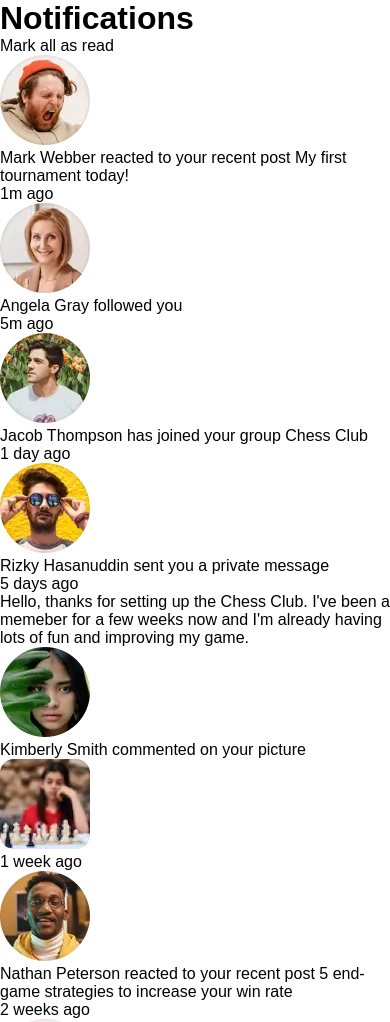
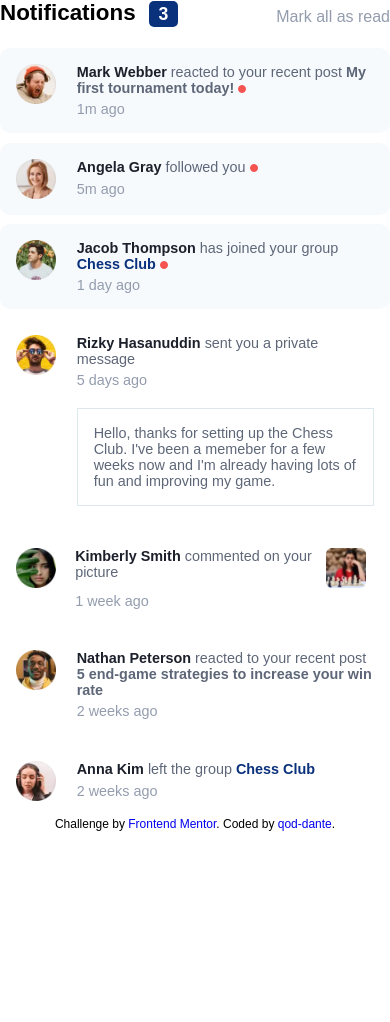
Before and after one commit to qod-dante/Notifications-Page-by-qod-dante, a plain HTML site: page index.html in a window 390 px wide. Shown: the top 1022 px of the page. After the commit the page ends 844 px from the top, so only its background shows below. Drawn offline with Linux system fonts and the light colour scheme.

Commit message:
Mobile Version Done

```diff
--- a/index.html
+++ b/index.html
@@ -9,73 +9,72 @@
   <link rel="icon" type="image/png" sizes="32x32" href="./images/favicon-32x32.png">
   <title>Frontend Mentor | Notifications page</title>
 </head>
-<body>
-  <header>
-    <div class="header-and-number">
-      <h1>Notifications</h1>
-      <p><span id="notification-counter"></span></p>
-    </div>
-    <p><span id>Mark all as read</span></p>
+<body class="grid">
+  <header class="grid">
+    <h1 class="header-and-number">Notifications <span id="notification-counter">3</span></h1>
+    <p id="mark-all">Mark all as read</p>
   </header>
-  <main>
-    <div class="main-child main-ch1 unread-msg">
+  <main class="grid">
+    <div class="main-child webber unread-msg grid">
       <img src="./assets/images/avatar-mark-webber.webp"
            alt="User Avatar"
-           class="avatar" />
-      <p><span class="at-username">Mark Webber</span> reacted to your recent post <span class="post-ref">My first tournament today!</span> <span class="unread-indicator"></span></p>
-      <p><span class="time-posted">1m ago</span></p>
+           class="webber-avatar avatar" />
+      <p class="webber-na notif-activity"><span class="at-username">Mark Webber</span> reacted to your recent post <span class="post-ref">My first tournament today!</span><span class="space"></span> <span class="unread-indicator"></span></p>
+      <p class="webber-tp time-posted">1m ago</p>
     </div>
-    <div class="main-child main-ch2 unread-msg">
+    <div class="main-child angela unread-msg grid">
       <img src="./assets/images/avatar-angela-gray.webp"
            alt="User Avatar"
-           class="avatar" />
-      <p><span class="at-username">Angela Gray</span> followed you <span class="unread-indicator"></span></p>
-      <p><span class="time-posted">5m ago</span></p>
+           class="angela-avatar avatar" />
+      <p class="angela-na notif-activity"><span class="at-username">Angela Gray</span> followed you <span class="unread-indicator"></span></p>
+      <p class="angela-tp time-posted">5m ago</p>
     </div>
-    <div class="main-child main-ch3 unread-msg">
+    <div class="main-child thompson unread-msg grid">
       <img src="./assets/images/avatar-jacob-thompson.webp"
            alt="User Avatar"
-           class="avatar" />
-      <p><span class="at-username">Jacob Thompson</span> has joined your group <span class="group-name">Chess Club</span> <span class="unread-indicator"></span></p>
-      <p><span class="time-posted">1 day ago</span></p>
+           class="thompson-avatar avatar" />
+      <p class="thompson-na notif-activity"><span class="at-username">Jacob Thompson</span> has joined your group <span class="group-name">Chess Club</span> <span class="unread-indicator"></span></p>
+      <p class="thompson-tp time-posted">1 day ago</p>
     </div>
-    <div class="main-child main-ch4 read-msg">
+    <div class="main-child hasanuddin read-msg grid">
       <img src="./assets/images/avatar-rizky-hasanuddin.webp"
            alt="User Avatar"
-           class="avatar" />
-      <p><span class="at-username">Rizky Hasanuddin</span> sent you a private message</p>
-      <p><span class="time-posted">5 days ago</span></p>
-      <p class="private-msg">Hello, thanks for setting up the Chess Club. I've been a memeber for a few weeks now and I'm already having lots of fun and improving my game.</p>
+           class="hasanuddin-avatar avatar" />
+      <p class="hasanuddin-na notif-activity"><span class="at-username">Rizky Hasanuddin</span> sent you a private message</p>
+      <p class="hasanuddin-tp time-posted">5 days ago</p>
+      <p class="private-msg hasanuddin-prvtmsg">Hello, thanks for setting up the Chess Club. I've been a memeber for a few weeks now and I'm already having lots of fun and improving my game.</p>
     </div>
-    <div class="main-child main-ch5 read-msg">
+    <div class="main-child smith read-msg grid">
       <img src="./assets/images/avatar-kimberly-smith.webp"
            alt="User Avatar"
-           class="avatar" />
-      <p><span class="at-username">Kimberly Smith</span> commented on your picture</p>
+           class="smith-avatar avatar" />
+      <p class="smith-na notif-activity"><span class="at-username">Kimberly Smith</span> commented on your picture</p>
       <img src="./assets/images/image-chess.webp"
            alt="Posted image"
-           class="chess-img" />
-      <p><span class="time-posted">1 week ago</span></p>
+           class="chess-img avatar" />
+      <p class="smith-tp time-posted">1 week ago</p>
     </div>
-    <div class="main-child main-ch6 read-msg">
+    <div class="main-child peterson read-msg grid">
       <img src="./assets/images/avatar-nathan-peterson.webp"
            alt="User image"
-           class="avatar" />
-      <p><span class="at-username">Nathan Peterson</span> reacted to your recent post <span class="post-ref">5 end-game strategies to increase your win rate</span></p>
-      <p><span class="time-posted">2 weeks ago</span></p>
+           class="peterson-avatar avatar" />
+      <p class="peterson-na notif-activity"><span class="at-username">Nathan Peterson</span> reacted to your recent post <span class="post-ref">5 end-game strategies to increase your win rate</span></p>
+      <p class="peterson-tp time-posted">2 weeks ago</p>
     </div>
-    <div class="main-child main-ch7 read-msg">
+    <div class="main-child kim read-msg grid">
       <img src="./assets/images/avatar-anna-kim.webp"
            alt="User image"
-           class="avatar" />
-      <p><span class="at-username">Anna Kim</span> left the group <span class="group-name">Chess Club</span></p>
-      <p><span class="time-posted">2 weeks ago</span></p>
+           class="kim-avatar avatar" />
+      <p class="kim-na notif-activity"><span class="at-username">Anna Kim</span> left the group <span class="group-name">Chess Club</span></p>
+      <p class="kim-tp time-posted">2 weeks ago</p>
     </div>
   </main>
-  <footer class="attribution">
+  <footer class="attribution text-a-center">
     <p>Challenge by <a href="https://www.frontendmentor.io?ref=challenge" target="_blank">Frontend Mentor</a>.
     Coded by <a href="https://github.com/qod-dante/">qod-dante</a>.
     </p>
   </footer>
+  <noscript>Oops! It seems your browser either doesn't support JavaScript, or it has been disabled. Please check your settings and try again.</noscript>
+  <script src="./scripts/mainScript.js"></script>
 </body>
 </html>
--- a/styles/main.css
+++ b/styles/main.css
@@ -1,12 +1,3 @@
-* {
-    padding: 0;
-    margin: 0;
-    font-family: "Plus Jakarta Sans", sans-serif;
-    box-sizing: border-box;
-    text-decoration: none;
-    list-style-type: none;
-}
-
 :root {
     --red: hsl(1, 90%, 64%);
     --blue: hsl(219, 85%, 26%);
@@ -21,3 +12,299 @@
     --fontWeightMedium: 500;
     --fontWeightExtraBold: 800;
 }
+
+* {
+    padding: 0;
+    margin: 0;
+    font-family: "Plus Jakarta Sans", sans-serif;
+    box-sizing: border-box;
+    text-decoration: none;
+    list-style-type: none;
+}
+
+/* Quick styles */
+
+.grid {
+    display: grid;
+}
+
+.text-a-center {
+    text-align: center;
+}
+
+/* Desktop layout */
+
+body {
+    grid-template-areas:
+    'header header'
+    'main main'
+    'attribution attribution';
+    grid-template-rows: repeat(3, auto);
+    grid-template-columns: 1fr 6fr;
+}
+
+header {
+    grid-area: header;
+    grid-template-areas: 'header-and-number mark-all';
+    grid-template-columns: auto auto;
+    justify-content: space-between;
+    margin-bottom: 0.8rem;
+    column-gap: 1rem;
+}
+
+.header-and-number {
+    grid-area: header-and-number;
+    font-size: 1.4rem;
+    word-spacing: 7px;
+    font-weight: var(--fontWeightExtraBold);
+}
+
+#notification-counter {
+    color: var(--white);
+    background-color: var(--blue);
+    padding: 0.2rem 0.6rem;
+    border: transparent;
+    border-radius: 5px;
+    align-self: center;
+    justify-self: center;
+    font-size: 1.1rem;
+}
+
+#mark-all {
+    grid-area: mark-all;
+    font-size: var(--paraFontSize);
+    align-self: end;
+    color: var(--greyishBlue);
+}
+
+main {
+    grid-template-columns: 1fr 6fr;
+    grid-area: main;
+    grid-template-rows: repeat(7, auto);
+    grid-template-areas:
+    'webber webber'
+    'angela angela'
+    'thompson thompson'
+    'hasanuddin hasanuddin'
+    'smith smith'
+    'peterson peterson'
+    'kim kim';
+}
+
+.main-child {
+    font-size: 0.9rem;
+    padding: 1rem;
+    border: 1px transparent;
+    border-radius: 10px;
+    margin-top: 0.6rem;
+    column-gap: 0.7rem;
+    row-gap: 0.3rem;
+}
+
+.avatar {
+    width: 40px;
+    height: 40px;
+}
+
+.notif-activity {
+    color: var(--darkGreyishBlue);
+}
+
+.at-username {
+    font-weight: var(--fontWeightExtraBold);
+    color: var(--veryDarkBlue);
+}
+
+.post-ref {
+    font-weight: var(--fontWeightExtraBold);
+}
+
+.unread-indicator {
+    background-color: var(--red);
+    border: 1px solid var(--red);
+    border-radius: 50%;
+    height: 8px;
+    width: 8px;
+    display: inline-block;
+}
+
+.time-posted {
+    color: var(--greyishBlue);
+}
+
+.unread-msg {
+    background-color: var(--veryLightGrayishBlue);
+}
+
+.private-msg {
+    font-weight: var(--fontWeightMedium);
+    color: var(--darkGreyishBlue);
+    border: 1px solid var(--lightGreyishBlue2);
+    margin-top: 1rem;
+    padding: 1rem 0.6rem 1rem 1rem;
+}
+
+.webber-avatar {
+    grid-area: webber-avatar;
+}
+
+.webber-na {
+    grid-area: webber-na;
+}
+
+.webber-tp {
+    grid-area: webber-tp;
+}
+
+.webber {
+    grid-area: webber;
+    grid-template-areas:
+    'webber-avatar webber-na'
+    'webber-avatar webber-tp';
+    grid-template-columns: 1fr 6fr;
+}
+
+.angela-avatar {
+    grid-area: angela-avatar;
+}
+
+.angela-na {
+    grid-area: angela-na;
+}
+
+.angela-tp {
+    grid-area: angela-tp;
+}
+
+.angela {
+    grid-area: angela;
+    grid-template-columns: 1fr 6fr;
+    grid-template-areas:
+    'angela-avatar angela-na'
+    'angela-avatar angela-tp';
+}
+
+.thompson-avatar {
+    grid-area: thompson-avatar;
+}
+
+.thompson-na {
+    grid-area: thompson-na;
+}
+
+.thomson-tp {
+    grid-area: thompson-tp;
+}
+
+.group-name {
+    color: var(--blue);
+    font-weight: var(--fontWeightExtraBold);
+}
+
+.thompson {
+    grid-area: thompson;
+    grid-template-columns: 1fr 6fr;
+    grid-template-areas:
+    'thompson-avatar thompson-na'
+    'thompson-avatar thompson-tp';
+}
+
+.hasanuddin-avatar {
+    grid-area: hasanuddin-avatar;
+}
+
+.hasanuddin-na {
+    grid-area: hasanuddin-na;
+}
+
+.hasanuddin-tp {
+    grid-area: hasanuddin-tp;
+}
+
+.hasanuddin-prvtmsg {
+    grid-area: hasanuddin-prvtmsg;
+}
+
+.hasanuddin {
+    grid-area: hasanuddin;
+    grid-template-columns: 1fr 6fr;
+    grid-template-areas:
+    'hasanuddin-avatar hasanuddin-na'
+    'hasanuddin-avatar hasanuddin-tp'
+    '. hasanuddin-prvtmsg';
+}
+
+.smith-avatar {
+    grid-area: smith-avatar;
+}
+
+.smith-na {
+    grid-area: smith-na;
+}
+
+.chess-img {
+    grid-area: chess-img;
+}
+
+.smith-tp {
+    grid-area: smith-tp;
+}
+
+.smith {
+    grid-area: smith;
+    grid-template-columns: 1fr 5fr 1fr;
+    grid-template-areas:
+    'smith-avatar smith-na chess-img'
+    'smith-avatar smith-tp .';
+}
+
+.peterson-avatar {
+    grid-area: peterson-avatar;
+}
+
+.peterson-na {
+    grid-area: peterson-na;
+}
+
+.peterson-tp {
+    grid-area: peterson-tp;
+}
+
+.peterson {
+    grid-area: peterson;
+    grid-template-columns: 1fr 6fr;
+    grid-template-areas:
+    'peterson-avatar peterson-na'
+    'peterson-avatar peterson-tp';
+}
+
+.kim-avatar {
+    grid-area: kim-avatar;
+}
+
+.kim-na {
+    grid-area: kim-na;
+}
+
+.kim-tp {
+    grid-area: kim-tp;
+}
+
+.kim {
+    grid-area: kim;
+    grid-template-columns: 1fr 6fr;
+    grid-template-areas:
+    'kim-avatar kim-na'
+    'kim-avatar kim-tp';
+}
+
+.attribution {
+    grid-area: attribution;
+    font-size: 12px;
+}
+
+/* @media screen and (max-width: 600px) {
+    body {
+        padding: 1rem;
+    }
+} */
```
